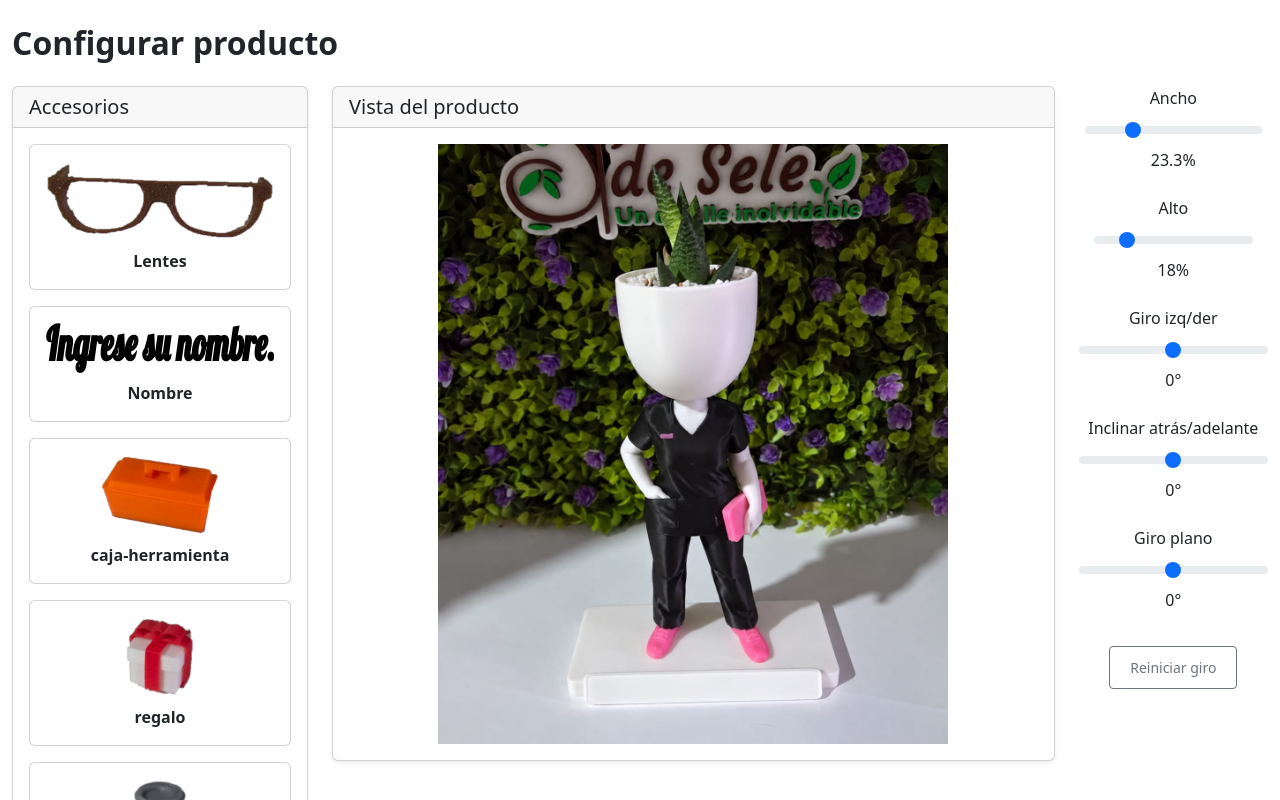
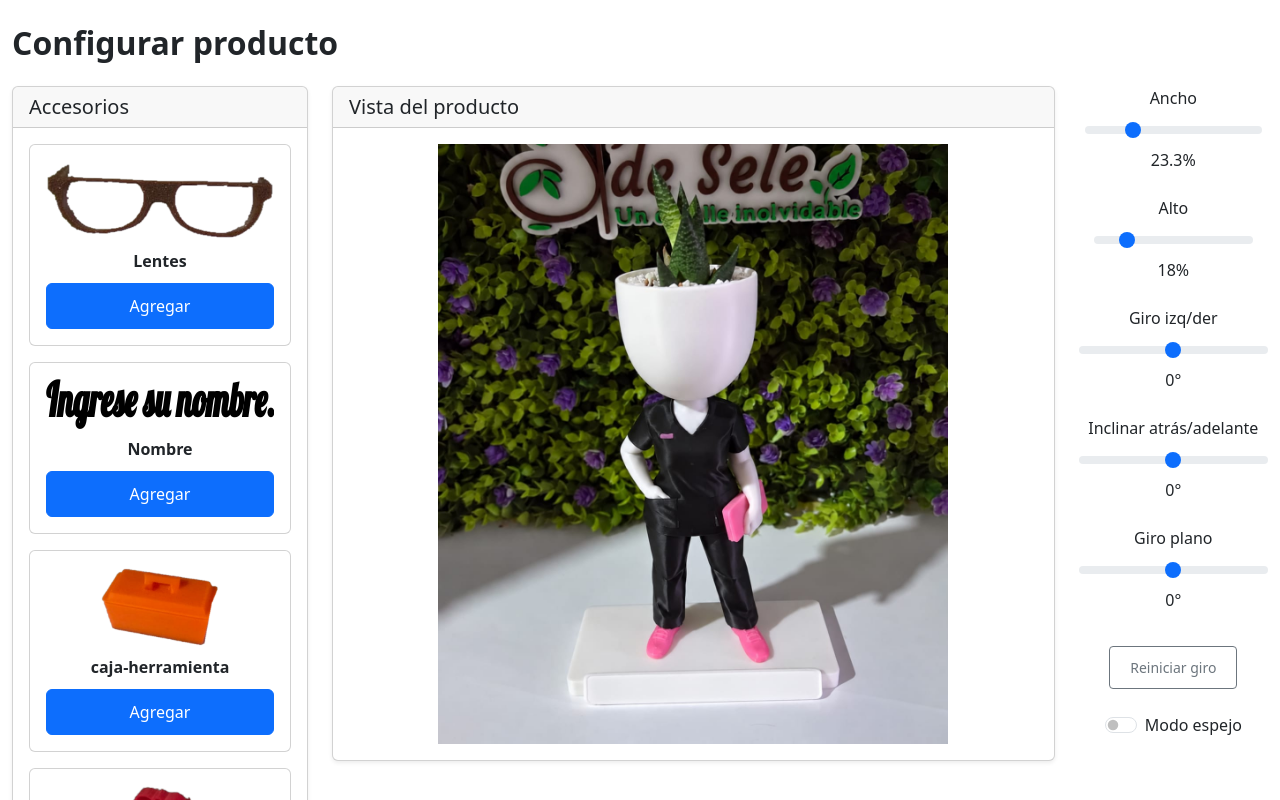
Before and after one commit to danielSan777/VentaPruebaApp, an Angular app: page /editor-producto in a window 1280 px wide. Shown: the top 800 px of the page. Built offline with nearby package versions, Linux system fonts and the light colour scheme.

Commit message:
modo espejo activado

```diff
--- a/src/app/cliente/cliente.html
+++ b/src/app/cliente/cliente.html
@@ -30,11 +30,16 @@
                         [disabled]="estaSeleccionado(accesorio.accesorioId)">
                         Agregar
                     </button>
+                    @if(accesorio.accesorioId!=2){
                     <button type="button" class="btn btn-outline-danger"
                         (click)="quitarAccesorio(accesorio.accesorioId)"
                         [disabled]="!estaSeleccionado(accesorio.accesorioId)">
                         Quitar
                     </button>
+
+                    }
+
+
                 </div>
 
                 @if (accesorio.accesorioId==1){
--- a/src/app/cliente/cliente.ts
+++ b/src/app/cliente/cliente.ts
@@ -185,9 +185,10 @@ export class Cliente implements OnInit {
   );
 
 
-  // Rotación guardada en el editor (si el accesorio no tiene, queda en 0°)
+  // Rotación y modo espejo guardados en el editor (si no tiene, queda normal)
   transformar(a: AccesorioColocado): string {
-    return `perspective(600px) rotateX(${a.rotX ?? 0}deg) rotateY(${a.rotY ?? 0}deg) rotateZ(${a.rotZ ?? 0}deg)`;
+    const espejo = a.espejo ? ' scaleX(-1)' : '';
+    return `perspective(600px) rotateX(${a.rotX ?? 0}deg) rotateY(${a.rotY ?? 0}deg) rotateZ(${a.rotZ ?? 0}deg)${espejo}`;
   }
 
 
--- a/src/app/dominio/Accesorios.ts
+++ b/src/app/dominio/Accesorios.ts
@@ -36,4 +36,5 @@ interface AccesorioColocado {
 
   rotX?: number; rotY?: number; rotZ?: number; // grados
 
+  espejo?: boolean;
 }
--- a/src/app/editor-producto/editor-producto.html
+++ b/src/app/editor-producto/editor-producto.html
@@ -49,19 +49,23 @@
 
 
 
-              @if(estaColocado(accesorio.id)){
               <div class="d-flex flex-column gap-2">
+
+                @if (estaColocado(accesorio.id)) {
                 <small class="text-muted">
                   Ya colocado
                 </small>
 
-                <button class="btn btn-danger" (click)="eliminarPorTipo(accesorio.id)">
+                <button type="button" class="btn btn-danger" (click)="eliminarPorTipo(accesorio.id)">
                   Eliminar
                 </button>
+                } @else {
+                <button type="button" class="btn btn-primary" (click)="agregarAlCentro(accesorio)">
+                  Agregar
+                </button>
+                }
+
               </div>
-
-
-              }
 
             </div>
 
@@ -105,7 +109,7 @@
 
         <div class="card-body">
 
-          <div class="visor mx-auto ">
+          <div class="visor mx-auto " #visorRef>
 
             <!-- Maceta (flujo normal, da el tamaño al visor) -->
             <img src="productos/maceta_vacia.png" class="maceta" alt="Maceta">
@@ -215,6 +219,13 @@
           Reiniciar giro
         </button>
 
+        <!-- Modo espejo: lo de la izquierda pasa a la derecha -->
+        <div class="form-check form-switch">
+          <input class="form-check-input" type="checkbox" id="modoEspejo" [ngModel]="espejo()"
+            (ngModelChange)="cambiarEspejo($event)">
+          <label class="form-check-label" for="modoEspejo">Modo espejo</label>
+        </div>
+
       </div>
     </div>
 
--- a/src/app/editor-producto/editor-producto.ts
+++ b/src/app/editor-producto/editor-producto.ts
@@ -36,6 +36,10 @@ export class EditorProducto {
   @ViewChild('canvasLentes')
   canvasLentes!: ElementRef<HTMLCanvasElement>;
 
+  // Contenedor del visor (para calcular el centro al pulsar "Agregar")
+  @ViewChild('visorRef')
+  visorRef!: ElementRef<HTMLDivElement>;
+
   colorSeleccionado = '#0000ff';
 
   private imagenLentes = new Image();
@@ -65,6 +69,9 @@ export class EditorProducto {
 
   // Rotación del accesorio seleccionado (en grados)
   rotacion = signal({ rotX: 0, rotY: 0, rotZ: 0 });
+
+  // Modo espejo del accesorio seleccionado (voltea izquierda <-> derecha)
+  espejo = signal(false);
 
   // ==========================================
   // ACCESORIOS DISPONIBLES
@@ -330,6 +337,22 @@ export class EditorProducto {
       rotY: a.rotY ?? 0,
       rotZ: a.rotZ ?? 0,
     });
+    this.espejo.set(a.espejo ?? false);
+  }
+
+  // ==========================================
+  // MODO ESPEJO
+  // ==========================================
+
+  cambiarEspejo(valor: boolean): void {
+    this.espejo.set(valor);
+
+    const id = this.accesorioSeleccionadoId();
+    if (id === null) return;
+
+    this.accesoriosColocados.update(lista =>
+      lista.map(a => (a.id === id ? { ...a, espejo: valor } : a))
+    );
   }
 
   // ==========================================
@@ -354,7 +377,8 @@ export class EditorProducto {
   }
 
   transformar(a: AccesorioColocado): string {
-    return `perspective(600px) rotateX(${a.rotX ?? 0}deg) rotateY(${a.rotY ?? 0}deg) rotateZ(${a.rotZ ?? 0}deg)`;
+    const espejo = a.espejo ? ' scaleX(-1)' : '';
+    return `perspective(600px) rotateX(${a.rotX ?? 0}deg) rotateY(${a.rotY ?? 0}deg) rotateZ(${a.rotZ ?? 0}deg)${espejo}`;
   }
 
   cambiarAncho(valor: number): void {
@@ -491,6 +515,66 @@ export class EditorProducto {
   }
 
 
+  // Desde el panel: agrega el accesorio en el centro del visor
+  async agregarAlCentro(accesorio: Accesorio): Promise<void> {
+
+    // Solo uno por tipo
+    if (this.estaColocado(accesorio.id)) return;
+
+    const rect = this.visorRef.nativeElement.getBoundingClientRect();
+
+    // Mismo ancho inicial que al arrastrar
+    const anchoPct = 15;
+
+    // Proporción real de la imagen (el texto usa 0.25)
+    let proporcion = 0.65;
+
+    if (accesorio.tipo === 'texto') {
+      proporcion = 0.25;
+    } else {
+      proporcion = await this.proporcionImagen(accesorio.imagen);
+    }
+
+    const altoPct = +(anchoPct * proporcion * (rect.width / rect.height)).toFixed(2);
+
+    // Centrado: la mitad del espacio sobrante a cada lado
+    const x = +((100 - anchoPct) / 2).toFixed(2);
+    const y = +((100 - altoPct) / 2).toFixed(2);
+
+    this.accesoriosColocados.update(lista => {
+
+      // Por si se pulsó dos veces mientras cargaba la imagen
+      if (lista.some(a => a.accesorioId === accesorio.id)) return lista;
+
+      return [
+        ...lista,
+        {
+          id: this.siguienteId++,
+          accesorioId: accesorio.id,
+          nombre: accesorio.nombre,
+          imagen: accesorio.imagen,
+          x,
+          y,
+          ancho: anchoPct,
+          alto: altoPct,
+          tipo: accesorio.tipo ?? 'imagen',
+          texto: accesorio.texto,
+        }
+      ];
+    });
+  }
+
+  // alto / ancho natural de una imagen (0.65 si no se puede cargar)
+  private proporcionImagen(src: string): Promise<number> {
+    return new Promise(resolve => {
+      const img = new Image();
+      img.onload = () =>
+        resolve(img.naturalWidth ? img.naturalHeight / img.naturalWidth : 0.65);
+      img.onerror = () => resolve(0.65);
+      img.src = src;
+    });
+  }
+
   // Desde el panel: elimina del visor el accesorio colocado de ese tipo
   eliminarPorTipo(accesorioId: number): void {
     const colocado = this.accesoriosColocados().find(a => a.accesorioId === accesorioId);
@@ -504,6 +588,7 @@ export class EditorProducto {
     if (this.accesorioSeleccionadoId() === a.id) {
       this.accesorioSeleccionadoId.set(null);
       this.rotacion.set({ rotX: 0, rotY: 0, rotZ: 0 });
+      this.espejo.set(false);
     }
   }
 
```
